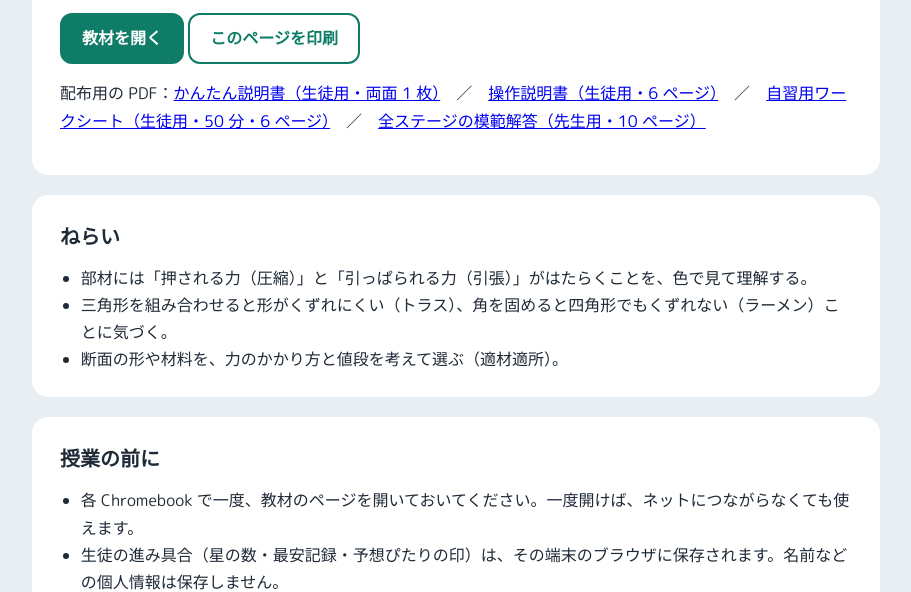
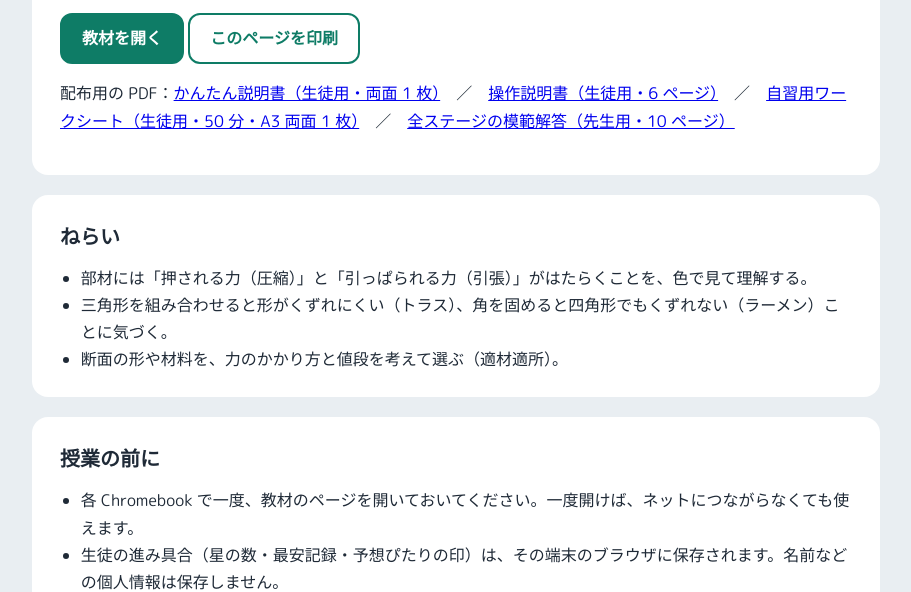
Before and after one commit to Okarin-netizen/bridge-simulator, a website built with Vite: page teacher.html in a window 1280 px wide. Shown: the part 208-800 px from the top of the page, without its empty margins (184-1095 px from the left). Built offline with nearby package versions, Linux system fonts and the light colour scheme.

Commit message:
自習用ワークシートを A3 両面 1 枚にまとめる (#42)
Claude-Session: https://claude.ai/code/session_01NRT8ohPRG5is8omwj4vq1w

Co-authored-by: Claude <noreply@anthropic.com>

```diff
--- a/teacher.html
+++ b/teacher.html
@@ -15,7 +15,7 @@
       <h1>授業での使い方</h1>
       <p>谷に橋をかけ、車をわたらせて安全かどうかを試す教材です。中学校技術分野「材料と加工の技術」で、構造（トラス・ラーメン）と材料の性質を学ぶ場面を想定しています。</p>
       <p><a href="./" class="button">教材を開く</a> <button type="button" class="button secondary" id="print">このページを印刷</button></p>
-      <p>配布用の PDF：<a href="./docs/quick-guide.pdf" target="_blank" rel="noopener">かんたん説明書（生徒用・両面 1 枚）</a>　／　<a href="./docs/manual.pdf" target="_blank" rel="noopener">操作説明書（生徒用・6 ページ）</a>　／　<a href="./docs/worksheet.pdf" target="_blank" rel="noopener">自習用ワークシート（生徒用・50 分・6 ページ）</a>　／　<a href="./docs/answers.pdf" target="_blank" rel="noopener">全ステージの模範解答（先生用・10 ページ）</a></p>
+      <p>配布用の PDF：<a href="./docs/quick-guide.pdf" target="_blank" rel="noopener">かんたん説明書（生徒用・両面 1 枚）</a>　／　<a href="./docs/manual.pdf" target="_blank" rel="noopener">操作説明書（生徒用・6 ページ）</a>　／　<a href="./docs/worksheet.pdf" target="_blank" rel="noopener">自習用ワークシート（生徒用・50 分・A3 両面 1 枚）</a>　／　<a href="./docs/answers.pdf" target="_blank" rel="noopener">全ステージの模範解答（先生用・10 ページ）</a></p>
     </header>
 
     <section>
```
Also changed, not shown: 1 other file.
